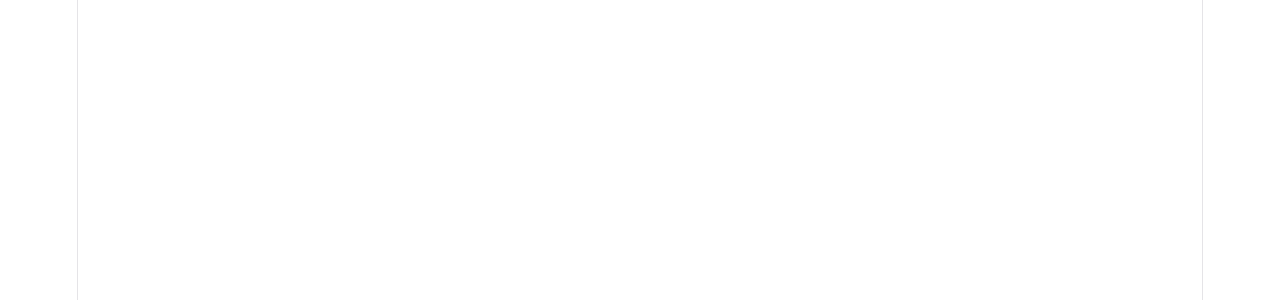
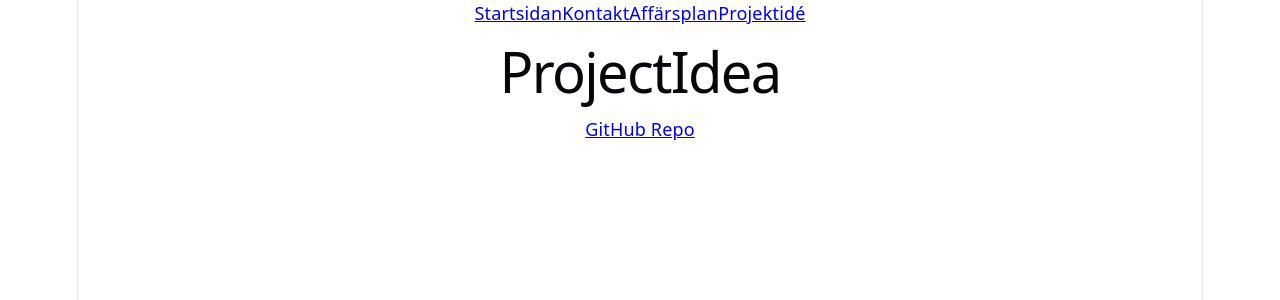
Before and after one commit to guma25ii/Gainzlog, a React (Vite) app: page /ProjectIdea in a window 1280 px wide. Before the commit this address had no page. Shown: the top 300 px of the page. Built offline with nearby package versions, Linux system fonts and the light colour scheme.

Commit message:
fixed Links
the links are correct now

```diff
--- a/src/App.tsx
+++ b/src/App.tsx
@@ -4,19 +4,28 @@
 import HomePage from './Components/HomePage'
 import Contact from './Components/Contact'
 import BuisnessPage from './Components/BuisnessPage'
+import NavBar from './Components/NavBar'
+import ProjectIdea from './Components/ProjectIdea'
+import GitLink from './Components/GitLink'
 
 function App() {
 
 
   return (
     <div>
+      <header>
+      <NavBar/>
+    </header>
     <Routes>
       <Route path='/' element={<HomePage/>}>Hemsidan</Route>
-      <Route path='/Components/Contact' element={<Contact/>}>Kontakt</Route>
-      <Route path='/Components/BuisnessPage' element={<BuisnessPage/>}>Affärsplan</Route>
-      <Route path='/Components/ProjectIdea' element={<BuisnessPage/>}>ProjektIdè</Route>
+      <Route path='Contact' element={<Contact/>}>Kontakt</Route>
+      <Route path='BuisnessPage' element={<BuisnessPage/>}>Affärsplan</Route>
+      <Route path='/ProjectIdea' element={<ProjectIdea/>}>ProjektIdè</Route>
     </Routes>
+
+    <footer><GitLink/></footer>
     </div>
+
 
   )
 }
--- /dev/null
+++ b/src/Components/GitLink.tsx
@@ -0,0 +1,11 @@
+import React from 'react'
+
+function GitLink() {
+  return (
+    <div>
+        <a href="https://github.com/guma25ii/GainzlogTypescript">GitHub Repo</a>
+    </div>
+  )
+}
+
+export default GitLink
--- a/src/Components/NavBar.tsx
+++ b/src/Components/NavBar.tsx
@@ -4,7 +4,11 @@
 function NavBar() {
   return (
     <div>
-        <Link to={''}></Link>
+        <Link to={'/'}>Startsidan</Link>
+        <Link to={'/Contact'}>Kontakt</Link>
+        <Link to={'/BuisnessPage'}>Affärsplan</Link>
+        <Link to={'/ProjectIdea'}>Projektidé</Link>
+
     </div>
   )
 }
--- a/src/main.tsx
+++ b/src/main.tsx
@@ -3,6 +3,7 @@
 import './index.css'
 import App from './App.tsx'
 import { BrowserRouter} from 'react-router-dom'
+import NavBar from './Components/NavBar.tsx'
 
 
 
```
